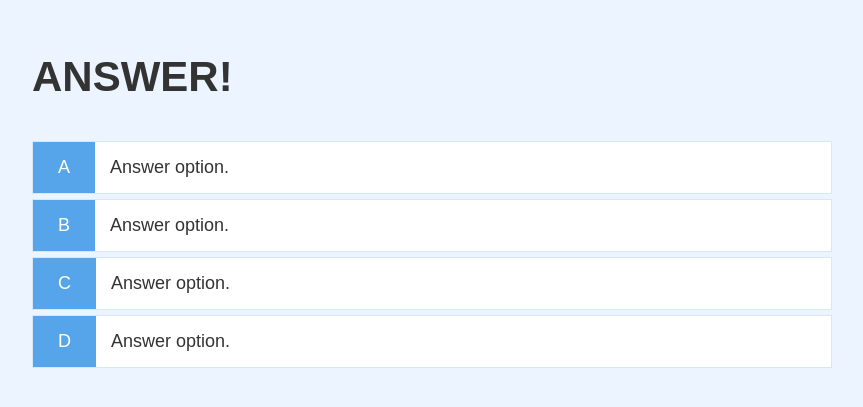
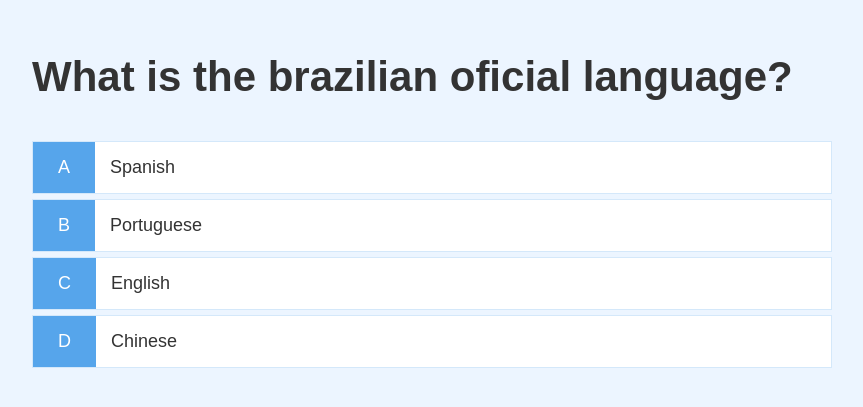
Before and after one commit to leandroinacio/quickquizz, a plain HTML site: page views/quizz.html in a window 1280 px wide. Shown: the part 187-594 px from the top of the page, without its empty margins (208-1071 px from the left). Drawn offline with Linux system fonts and the light colour scheme.

Commit message:
Working on it.

```diff
--- a/scripts/quizz.js
+++ b/scripts/quizz.js
@@ -1,9 +1,16 @@
+(function() {
   const question = document.getElementById("question");
   const choices = Array.from(document.getElementsByClassName("choice-text"));
 
   let currentQuestion;
   let isAvailable = false;
-let questions = [];
+  let questions = [
+    {
+      question: "What is the brazilian oficial language?",
+      options: ["Spanish", "Portuguese", "English", "Chinese"],
+      correctAnswer: 1
+    }
+  ];
   let score = 0;
   let questionCounter = 0;
 
@@ -16,9 +23,21 @@ startGame = () => {
     isAvaiable = true;
     score = 0;
     questionCounter = 0;
-  console.log(`ok`);
+    availableQuestions = [...questions];
+    getNewQuestion();
   };
 
-getNewQuestion = () => {};
+  getNewQuestion = () => {
+    questionCounter++;
+    const questionIndex = Math.floor(Math.random() * questions.length);
+    currentQuestion = availableQuestions[questionIndex];
+    question.innerText = currentQuestion.question;
+
+    choices.map(choice => {
+      const number = choice.dataset["number"];
+      choice.innerText = currentQuestion.options[number];
+    });
+  };
 
   startGame();
+})();
--- a/views/quizz.html
+++ b/views/quizz.html
@@ -15,19 +15,19 @@
           <h2 id="question">ANSWER!</h2>
           <div class="choice-container">
             <p class="choice-prefix">A</p>
-            <p class="choice-text" id="option1">Answer option.</p>
+            <p class="choice-text" data-number="0">Answer option.</p>
           </div>
           <div class="choice-container">
             <p class="choice-prefix">B</p>
-            <p class="choice-text" id="option2">Answer option.</p>
+            <p class="choice-text" data-number="1">Answer option.</p>
           </div>
           <div class="choice-container">
             <p class="choice-prefix">C</p>
-            <p class="choice-text" id="option3">Answer option.</p>
+            <p class="choice-text" data-number="2">Answer option.</p>
           </div>
           <div class="choice-container">
             <p class="choice-prefix">D</p>
-            <p class="choice-text" id="option4">Answer option.</p>
+            <p class="choice-text" data-number="3">Answer option.</p>
           </div>
         </div>
       </div>
```
Lines whose indentation alone changed are shown as unchanged.
